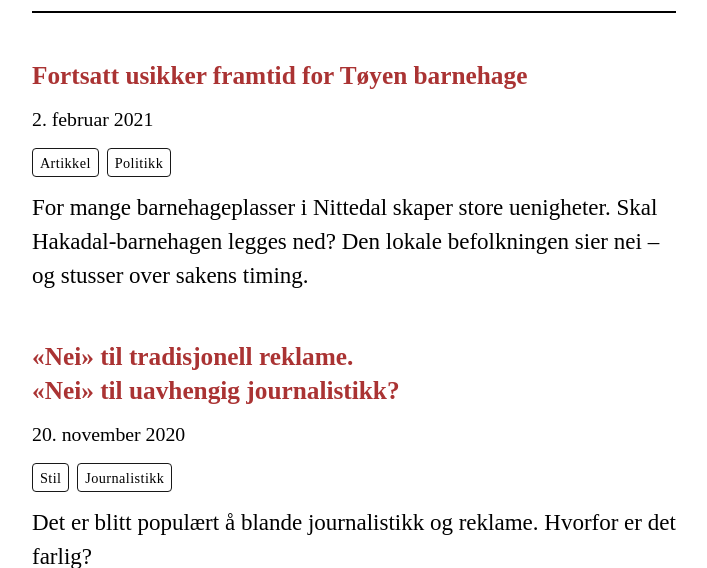
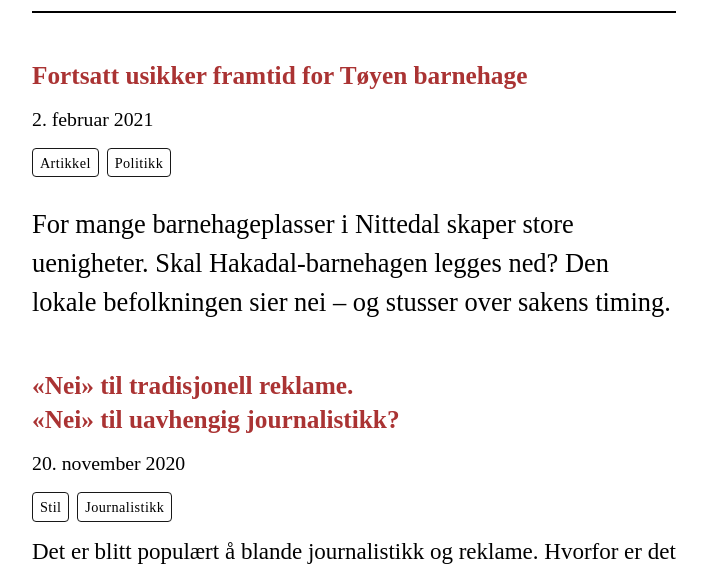
Before and after one commit to kolstadmagnus/blog, a PHP site: page / in a window 1280 px wide. Shown: the part 163-731 px from the top of the page, without its empty margins (286-993 px from the left). Run offline with PHP 8.4, Linux system fonts and the light colour scheme; some web fonts are replaced.

Commit message:
first of type

```diff
--- a/styles.css
+++ b/styles.css
@@ -295,7 +295,7 @@ ARTICLE ELEMENTS
 in chronological order
 ====== */
 
-p#intro {
+article > p:first-of-type {
   margin-top: 0.6rem;
   margin-bottom: 1em;
   font-size: 115%;
```
